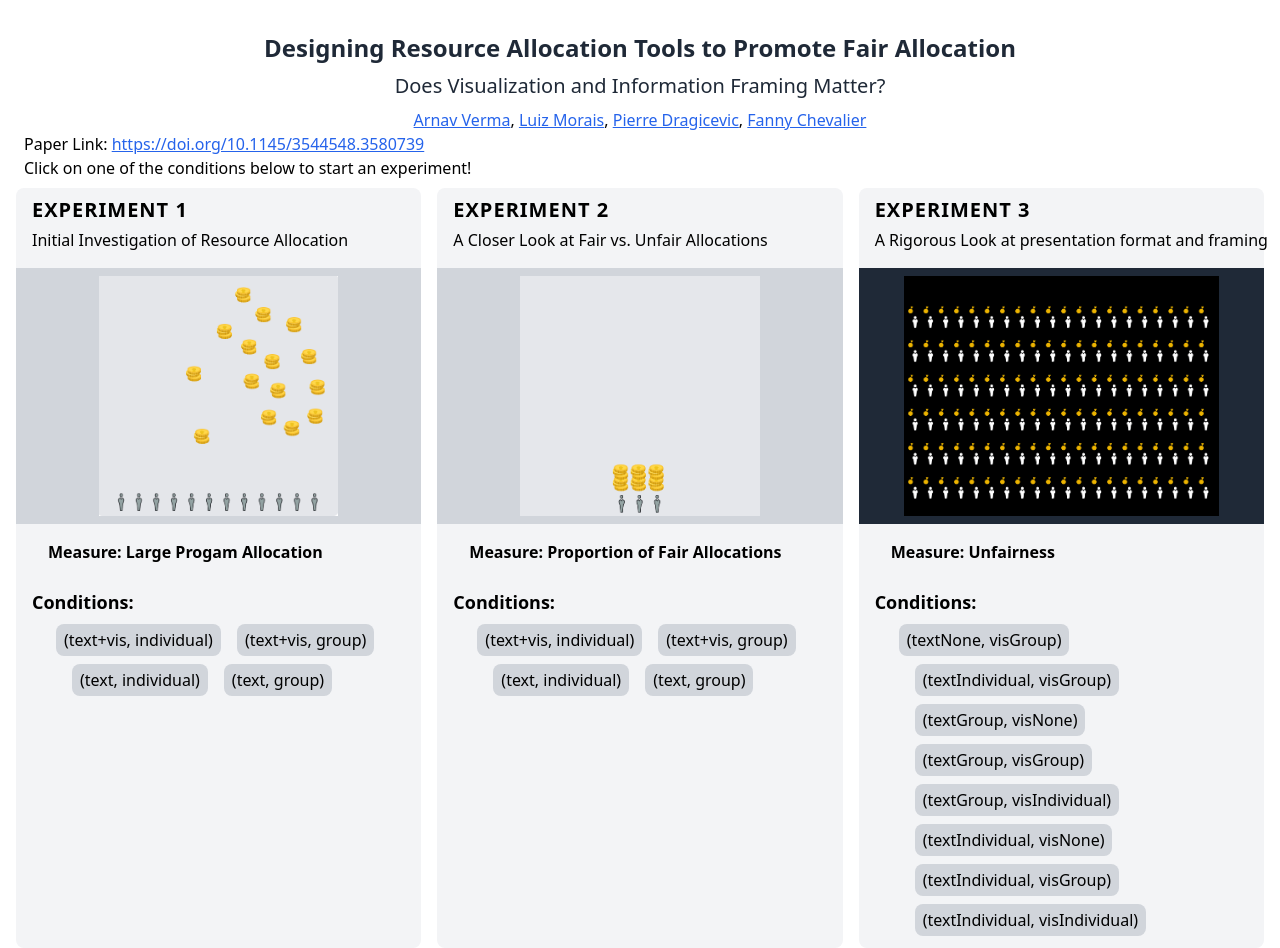
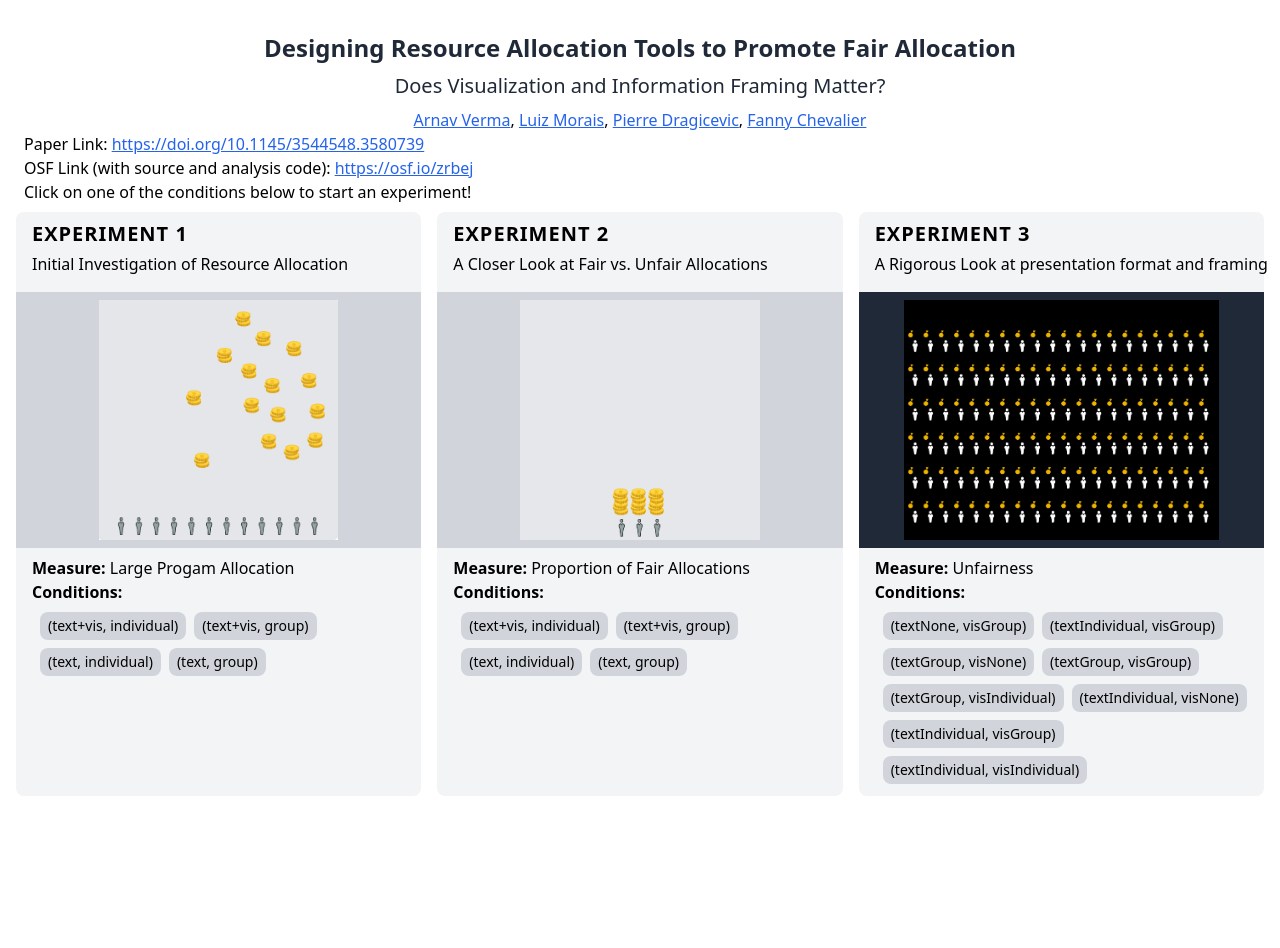
Before and after one commit to resallocdesign/resallocdesign.github.io, a React (Create React App) app: page / in a window 1280 px wide. After the commit the page ends 800 px from the top, so only its background shows below. Built offline with nearby package versions, Linux system fonts and the light colour scheme.

Commit message:
added osf link and updated spacing

```diff
--- a/src/pages/CompFade/CompFadeStart.tsx
+++ b/src/pages/CompFade/CompFadeStart.tsx
@@ -58,6 +58,7 @@ function CompFadeStart({ nextState }: { nextState: Function }) {
         </h4>
 
         <h4 className="ml-4">Paper Link:  <a target="_blank" rel="noreferrer" href="https://doi.org/10.1145/3544548.3580739" className="text-blue-600 underline hover:text-blue-400">https://doi.org/10.1145/3544548.3580739</a></h4>
+        <h4 className="ml-4">OSF Link (with source and analysis code):  <a target="_blank" rel="noreferrer" href="https://osf.io/zrbej" className="text-blue-600 underline hover:text-blue-400">https://osf.io/zrbej</a></h4>
         <div className="mb-2 ml-4 ">
           Click on one of the conditions below to start an experiment!
         </div>
@@ -99,18 +100,18 @@ const ExpBlock: React.FC<{ exp: IExp; onClick: () => void; isSelected: boolean }
       </div>
 
     </div>
-    <h4 className="w-full px-8 py-4 font-semibold rounded-lg ">
-      Measure: <span>{exp.measure}</span>
+    <h4 className="w-full mt-2 ml-4 font-semibold rounded-lg">
+      Measure: <span className="font-normal">{exp.measure}</span>
     </h4>
-    <div className="mx-4 my-2">
-      <h3 className="text-lg font-bold"> Conditions:</h3>
-      <div className="flex flex-wrap ml-6 space-x-4">
-        {exp.title === "Experiment 3" && exp3_cond.map((c) => {
-          return <button className="px-2 py-1 mt-2 bg-gray-300 rounded-lg cursor-pointer hover:bg-yellow-400"
+    <div className="mx-4 mb-2">
+      <h3 className="font-bold text-md"> Conditions:</h3>
+      <div className="flex flex-wrap space-x-2 text-sm">
+        {exp.title === "Experiment 3" && exp3_cond.map((c, idx) => {
+          return <button className={"px-2 py-1 mt-2 bg-gray-300 rounded-lg cursor-pointer hover:bg-yellow-400" + (idx === 0 ? " ml-2" : "")}
             onClick={() => { history.push("/exp3?cond=" + c.uri); }}> {c.name} </button>
         })}
-        {exp.title !== "Experiment 3" && exp1_2_cond.map((c) => {
-          return <button className="px-2 py-1 mt-2 bg-gray-300 rounded-lg cursor-pointer hover:bg-yellow-400"
+        {exp.title !== "Experiment 3" && exp1_2_cond.map((c, idx) => {
+          return <button className={"px-2 py-1 mt-2 bg-gray-300 rounded-lg cursor-pointer hover:bg-yellow-400" + (idx === 0 ? " ml-2" : "")}
             onClick={() => {
               if (exp.title === "Experiment 1") history.push("/exp1?cond=" + c.uri);
               if (exp.title === "Experiment 2") history.push("/exp2?cond=" + c.uri);
```
